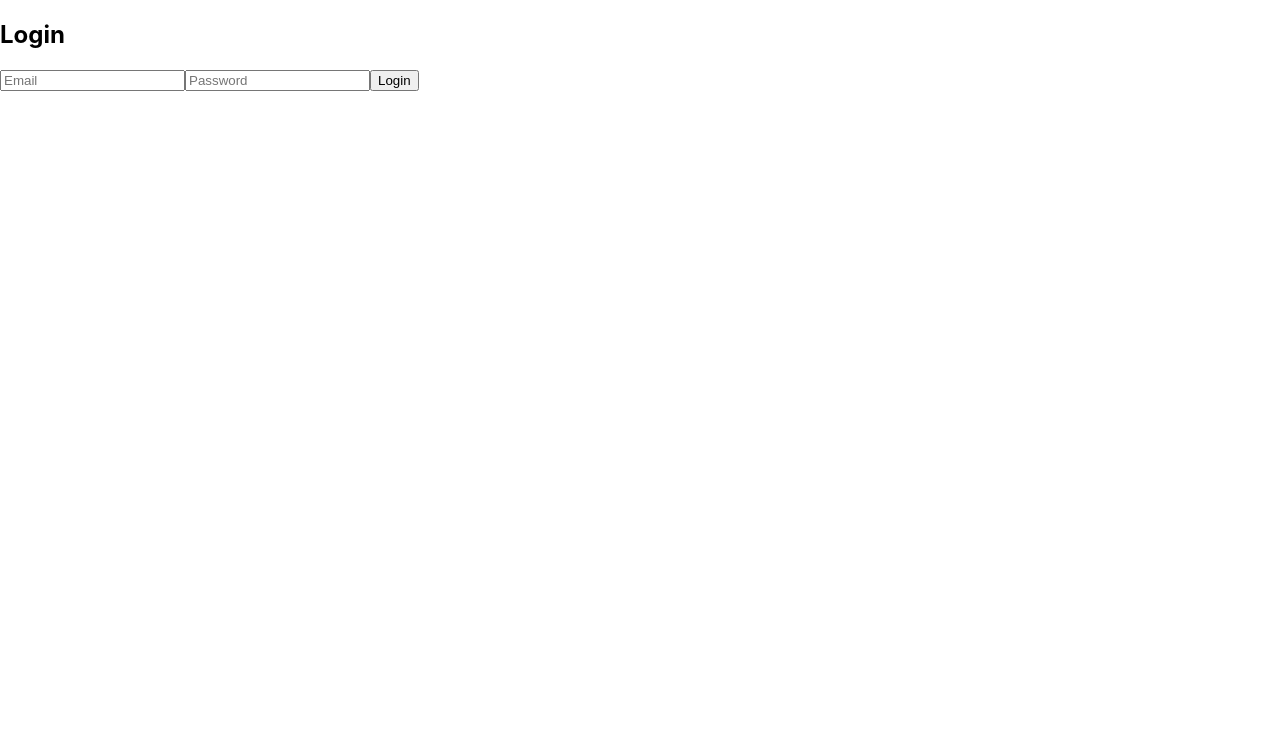
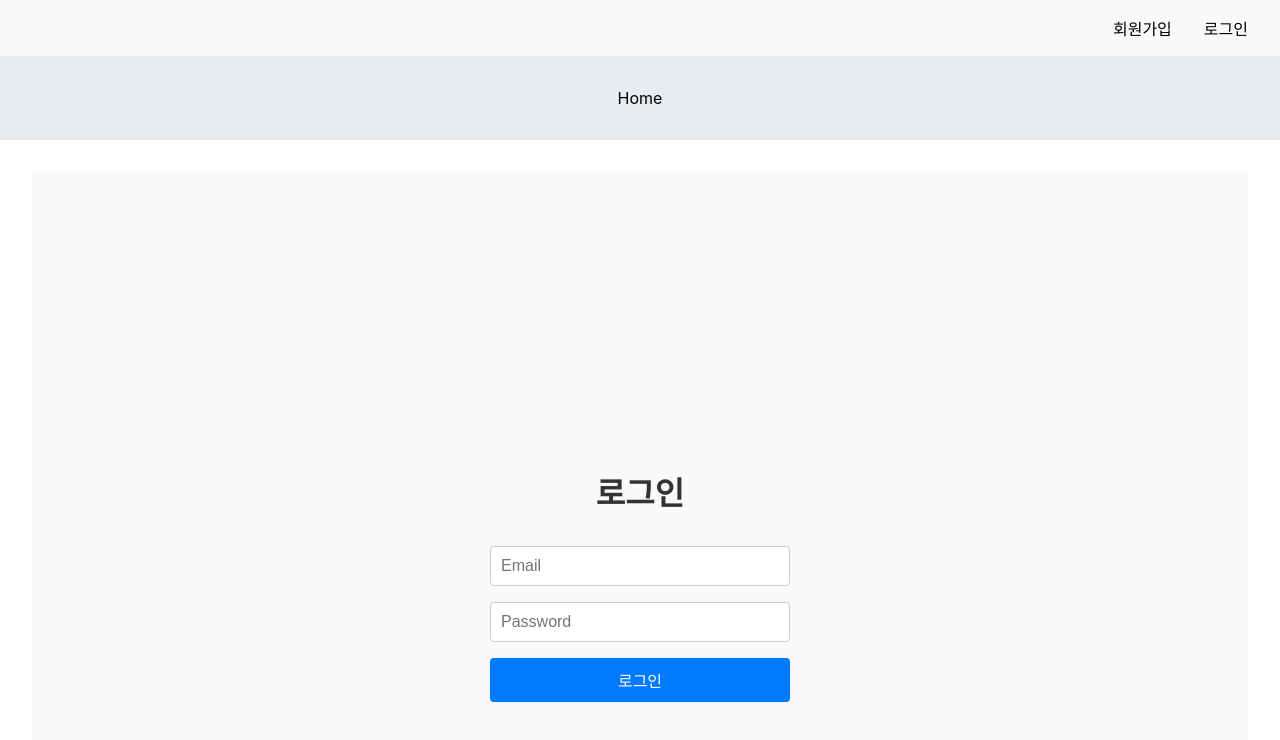
Before and after one commit to obiwan98/bss, a React (Create React App) app: page / in a window 1280 px wide. Shown: the top 740 px of the page. Built offline with nearby package versions, Linux system fonts and the light colour scheme.

Commit message:
navigation, menu 추가 및 구조 수정

```diff
--- a/src/App.js
+++ b/src/App.js
@@ -1,22 +1,35 @@
 // src/App.js
-import React from 'react';
-import { BrowserRouter as Router, Route, Switch } from 'react-router-dom';
-import SignUp from './components/SignUp';
-import Login from './components/Login';
-import Home from './components/Home';
-import AuthenticatedRoute from './components/AuthenticatedRoute';
+import React, { useEffect, useState } from 'react';
+import { Route, BrowserRouter as Router, Switch } from 'react-router-dom';
+import AuthenticatedRoute from './components/auth/AuthenticatedRoute';
+import Home from './components/content/Home';
+import Login from './components/content/Login';
+import SignUp from './components/content/SignUp';
+import Menu from './components/menu/Menu';
+import Navbar from './components/navbar/Navbar';
 
 
 function App() {
+  const [isLoggedIn, setIsLoggedIn] = useState(false);
+
+  useEffect(() => {
+    const token = localStorage.getItem('token');
+    setIsLoggedIn(!!token); // 토큰이 있으면 true, 없으면 false
+  }, []);
+
   return (
     <Router>
-      <div className="App">
-        <Switch>
-					<Route path="/signup" component={SignUp} />
-          <Route path="/login" component={Login} />
-          <AuthenticatedRoute path="/home" component={Home} />
-          <Route path="/" component={Login} />
-        </Switch>
+      <div className="app">
+        <Navbar isLoggedIn={isLoggedIn} setIsLoggedIn={setIsLoggedIn} />
+        <Menu />
+        <div className="content">
+          <Switch>
+            <Route path="/signup" component={SignUp} />
+            <Route path="/login" render={(props) => <Login {...props} setIsLoggedIn={setIsLoggedIn} />} />
+            <AuthenticatedRoute path="/home" component={Home} />
+            <Route path="/" render={(props) => <Login {...props} setIsLoggedIn={setIsLoggedIn} />} />
+          </Switch>
+        </div>
       </div>
     </Router>
   );
--- /dev/null
+++ b/src/components/content/Content.css
@@ -0,0 +1,124 @@
+/* Login.css */
+
+.login-container {
+    display: flex;
+    flex-direction: column;
+    align-items: center;
+    justify-content: center;
+    height: 100vh;
+    background-color: #f9f9f9;
+}
+
+.login-title {
+    font-size: 2em;
+    margin-bottom: 1em;
+    color: #333;
+}
+
+.login-form {
+    display: flex;
+    flex-direction: column;
+    width: 300px;
+}
+
+.login-input {
+    padding: 10px;
+    margin-bottom: 1em;
+    border: 1px solid #ccc;
+    border-radius: 4px;
+    font-size: 1em;
+}
+
+.login-button {
+    padding: 10px;
+    background-color: #007BFF;
+    border: none;
+    border-radius: 4px;
+    color: white;
+    font-size: 1em;
+    cursor: pointer;
+    transition: background-color 0.3s;
+}
+
+.login-button:hover {
+    background-color: #0056b3;
+}
+
+/* Signup.css */
+.signup-container {
+    display: flex;
+    flex-direction: column;
+    align-items: center;
+    justify-content: center;
+    height: 100vh;
+    background-color: #f9f9f9;
+}
+
+.signup-title {
+    font-size: 2em;
+    margin-bottom: 1em;
+    color: #333;
+}
+
+.signup-form {
+    display: flex;
+    flex-direction: column;
+    width: 300px;
+}
+
+.signup-input, .signup-select {
+    padding: 10px;
+    margin-bottom: 1em;
+    border: 1px solid #ccc;
+    border-radius: 4px;
+    font-size: 1em;
+}
+
+.signup-button {
+    padding: 10px;
+    background-color: #28a745;
+    border: none;
+    border-radius: 4px;
+    color: white;
+    font-size: 1em;
+    cursor: pointer;
+    transition: background-color 0.3s;
+}
+
+.signup-button:hover {
+    background-color: #218838;
+}
+
+/* Home.css */
+.home-container {
+    display: flex;
+    flex-direction: column;
+    align-items: center;
+    justify-content: center;
+    height: 100vh;
+    background-color: #f9f9f9;
+    padding: 20px;
+    border-radius: 10px;
+    box-shadow: 0 4px 8px rgba(0, 0, 0, 0.1);
+}
+
+.welcome-message {
+    font-size: 2em;
+    margin-bottom: 0.5em;
+    color: #333;
+}
+
+.user-info {
+    font-size: 1.2em;
+    color: #555;
+    margin-bottom: 0.5em;
+}
+
+.loading {
+    display: flex;
+    align-items: center;
+    justify-content: center;
+    height: 100vh;
+    font-size: 1.5em;
+    color: #555;
+}
--- a/src/components/Home.js
+++ b/src/components/content/Home.js
@@ -33,14 +33,14 @@ function Home() {
   }, [history]);
 
   if (!user) {
-    return <div>Loading...</div>;
+    return <div className="loading">Loading...</div>;
   }
 
   return (
-    <div>
-      <h2>Welcome, {user.email}</h2>
-      <p>Role: {user.role.roleName}</p>
-      <p>Group: {user.group.office} - {user.group.part} - {user.group.team}</p>
+    <div className="home-container">
+      <h2 className="welcome-message">Welcome, {user.email}</h2>
+      <p className="user-info">역할: {user.role.roleName}</p>
+      <p className="user-info">팀: {user.group.office} - {user.group.part} - {user.group.team}</p>
     </div>
   );
 }
--- a/src/components/Login.js
+++ b/src/components/content/Login.js
@@ -1,8 +1,9 @@
 import axios from 'axios';
 import React, { useEffect, useState } from 'react';
 import { useHistory } from 'react-router-dom';
+import './Content.css';
 
-function Login() {
+function Login({ setIsLoggedIn }) {
   const [email, setEmail] = useState('');
   const [password, setPassword] = useState('');
   const history = useHistory();
@@ -22,21 +23,24 @@ function Login() {
 
       localStorage.setItem('token', response.data.token);
 
+      setIsLoggedIn(true);
+
       history.push('/home'); // 로그인 성공 후 Home 페이지로 이동
     } catch (error) {
-      alert('Error logging in');
+      alert('Error logging in' + error);
     }
   };
 
   return (
-    <div>
-      <h2>Login</h2>
-      <form onSubmit={handleSubmit}>
+    <div className="login-container">
+      <h2 className="login-title">로그인</h2>
+      <form className="login-form" onSubmit={handleSubmit}>
         <input
           type="email"
           placeholder="Email"
           value={email}
           onChange={(e) => setEmail(e.target.value)}
+          className="login-input"
           required
         />
         <input
@@ -44,9 +48,10 @@ function Login() {
           placeholder="Password"
           value={password}
           onChange={(e) => setPassword(e.target.value)}
+          className="login-input"
           required
         />
-        <button type="submit">Login</button>
+        <button type="submit" className="login-button">로그인</button>
       </form>
     </div>
   );
--- a/src/components/SignUp.js
+++ b/src/components/content/SignUp.js
@@ -1,5 +1,7 @@
 import axios from 'axios';
 import React, { useEffect, useState } from 'react';
+import { useHistory } from 'react-router-dom';
+import './Content.css';
 
 function SignUp() {
   const [email, setEmail] = useState('');
@@ -8,6 +10,7 @@ function SignUp() {
   const [groups, setGroups] = useState([]);
   const [selectedRole, setSelectedRole] = useState('');
   const [selectedGroup, setSelectedGroup] = useState('');
+  const history = useHistory();
 
   useEffect(() => {
     const fetchRolesAndGroups = async () => {
@@ -35,6 +38,7 @@ function SignUp() {
         group: selectedGroup
       });
       alert(response.data.message);
+      history.push('/login');
     } catch (error) {
       console.error('Error during signup:', error.response ? error.response.data : error.message);
       alert(`Error signing up: ${error.response ? error.response.data.error : error.message}`);
@@ -42,15 +46,16 @@ function SignUp() {
   };
 
   return (
-    <div>
-      <h2>Sign Up</h2>
-      <form onSubmit={handleSubmit}>
+    <div className="signup-container">
+      <h2 className="signup-title">회원가입</h2>
+      <form className="signup-form" onSubmit={handleSubmit}>
         <input
           type="email"
           placeholder="Email"
           value={email}
           onChange={(e) => setEmail(e.target.value)}
           required
+          className="signup-input"
         />
         <input
           type="password"
@@ -58,13 +63,15 @@ function SignUp() {
           value={password}
           onChange={(e) => setPassword(e.target.value)}
           required
+          className="signup-input"
         />
         <select
           value={selectedRole}
           onChange={(e) => setSelectedRole(e.target.value)}
           required
+          className="signup-select"
         >
-          <option value="">Select Role</option>
+          <option value="">역할 선택</option>
           {roles.map((role) => (
             <option key={role._id} value={role.role}>
               {role.roleName}
@@ -75,15 +82,16 @@ function SignUp() {
           value={selectedGroup}
           onChange={(e) => setSelectedGroup(e.target.value)}
           required
+          className="signup-select"
         >
-          <option value="">Select Group</option>
+          <option value="">팀 선택</option>
           {groups.map((group) => (
             <option key={group._id} value={group._id}>
               {group.office} - {group.part} - {group.team}
             </option>
           ))}
         </select>
-        <button type="submit">Sign Up</button>
+        <button type="submit" className="signup-button">Sign Up</button>
       </form>
     </div>
   );
--- /dev/null
+++ b/src/components/menu/Menu.css
@@ -0,0 +1,20 @@
+.menu {
+    background-color: #e9ecef;
+    padding: 1em;
+}
+
+.menu ul {
+    list-style-type: none;
+    padding: 0;
+    display: flex;
+    justify-content: center;
+}
+
+.menu li {
+    margin: 0 1em;
+}
+
+.menu a {
+    text-decoration: none;
+    color: #000;
+}
--- /dev/null
+++ b/src/components/menu/Menu.js
@@ -0,0 +1,15 @@
+import React from 'react';
+import './Menu.css';
+
+function Menu() {
+    return (
+    <div className="menu">
+        <ul>
+            <li><a href="/Home">Home</a></li>
+            {/* 다른 메뉴 항목 추가 */}
+        </ul>
+    </div>
+    );
+}
+
+export default Menu;
--- /dev/null
+++ b/src/components/navbar/Navbar.css
@@ -0,0 +1,21 @@
+.navbar {
+    display: flex;
+    justify-content: flex-end;
+    background-color: #f8f9fa;
+    padding: 1em;
+  }
+
+  .navbar a {
+    margin: 0 1em;
+    text-decoration: none;
+    color: #000;
+  }
+
+  .logout-button {
+    background: none;
+    border: none;
+    color: #000;
+    cursor: pointer;
+    font-size: 1em;
+    margin: 0 1em;
+  }
--- /dev/null
+++ b/src/components/navbar/Navbar.js
@@ -0,0 +1,28 @@
+import React from 'react';
+import { Link, useHistory } from 'react-router-dom';
+import './Navbar.css';
+
+function Navbar({ isLoggedIn, setIsLoggedIn }) {
+  const history = useHistory();
+
+  const handleLogout = () => {
+    localStorage.removeItem('token');
+    setIsLoggedIn(false);
+    history.push('/login');
+  };
+
+  return (
+    <div className="navbar">
+      {isLoggedIn ? (
+        <button onClick={handleLogout} className="logout-button">로그아웃</button>
+      ) : (
+        <>
+          <Link to="/signup">회원가입</Link>
+          <Link to="/login">로그인</Link>
+        </>
+      )}
+    </div>
+  );
+}
+
+export default Navbar;
--- a/src/index.css
+++ b/src/index.css
@@ -11,3 +11,11 @@ code {
   font-family: source-code-pro, Menlo, Monaco, Consolas, 'Courier New',
     monospace;
 }
+
+.app {
+  text-align: center;
+}
+
+.content {
+  padding: 2em;
+}
```
Also changed, not shown: src/components/auth/AuthenticatedRoute.js (renamed from src/components/AuthenticatedRoute.js).
